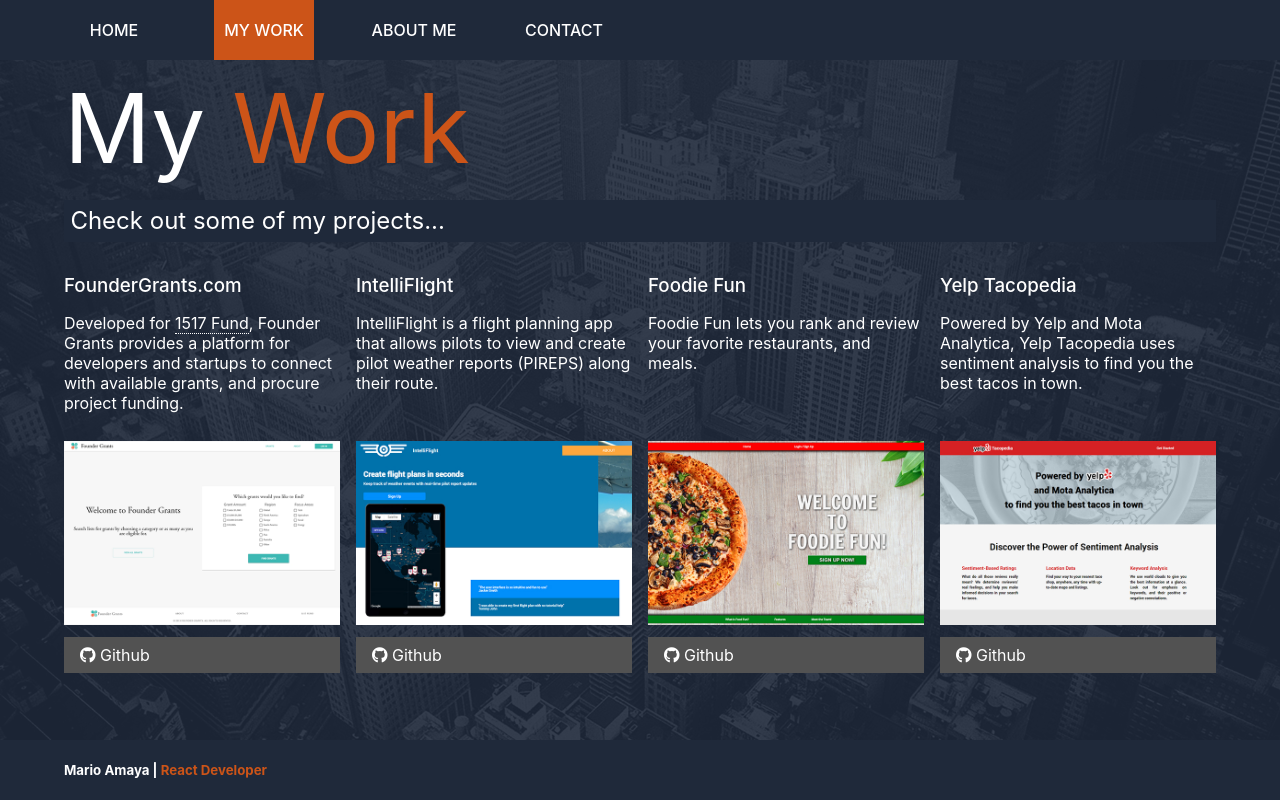
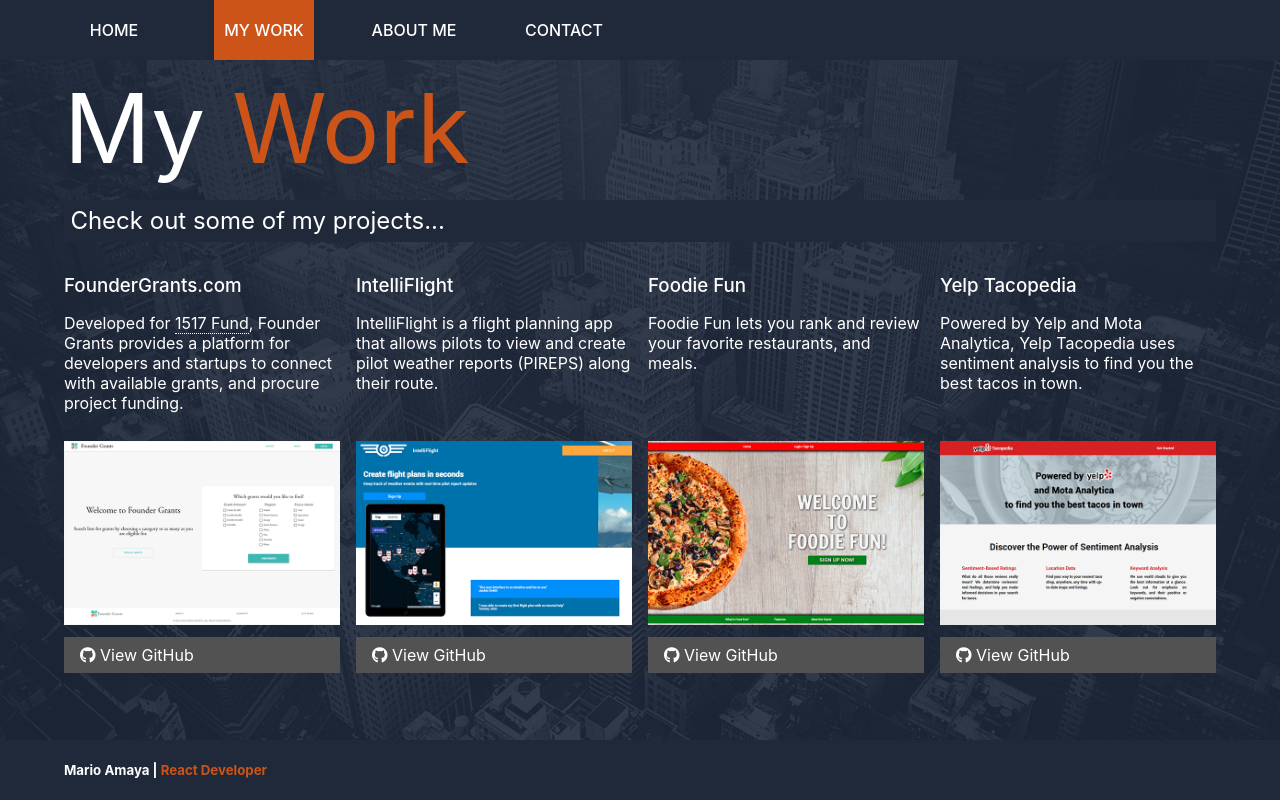
Before and after one commit to MAmaya1/portfolio-website-react, a React (Create React App) app: page /portfolio in a window 1280 px wide. Built offline with nearby package versions, Linux system fonts and the light colour scheme.

Commit message:
updated PortfolioPage

```diff
--- a/src/components/PortfolioPage.js
+++ b/src/components/PortfolioPage.js
@@ -128,25 +128,25 @@
                         <h3>FounderGrants.com</h3>
                         <p>Developed for <a href="https://www.1517fund.com/" target="_blank" rel="noopener noreferrer">1517 Fund</a>, Founder Grants provides a platform for developers and startups to connect with available grants, and procure project funding.</p>
                         <a href="https://www.foundergrants.com/" target="_blank" rel="noopener noreferrer"><img src={project1} alt="Founder Grants Screenshot"/></a>
-                        <Button href="https://github.com/Lambda-School-Labs/startup-grant-database-fe" target="_blank" rel="noopener noreferrer"><i className="fab fa-github"></i> Github</Button>
+                        <Button href="https://github.com/Lambda-School-Labs/startup-grant-database-fe" target="_blank" rel="noopener noreferrer"><i className="fab fa-github"></i> View GitHub</Button>
                     </PortfolioItem>
                     <PortfolioItem>
                         <h3>IntelliFlight</h3>
                         <p>IntelliFlight is a flight planning app that allows pilots to view and create pilot weather reports (PIREPS) along their route.</p>
                         <a href="https://www.intelliflight.app/" target="_blank" rel="noopener noreferrer"><img src={project2} alt="IntelliFlight Screenshot"/></a>
-                        <Button href="https://github.com/labs13-intelliflight" target="_blank" rel="noopener noreferrer"><i className="fab fa-github"></i> Github</Button>
+                        <Button href="https://github.com/labs13-intelliflight" target="_blank" rel="noopener noreferrer"><i className="fab fa-github"></i> View GitHub</Button>
                     </PortfolioItem>
                     <PortfolioItem>
                         <h3>Foodie Fun</h3>
                         <p>Foodie Fun lets you rank and review your favorite restaurants, and meals.</p>
                         <a href="https://elated-pasteur-bcba0d.netlify.com/" target="_blank" rel="noopener noreferrer"><img src={project3} alt="Foodie Fun Screenshot"/></a>
-                        <Button href="https://github.com/bw-foodie-fun/Frontend-Foodie-Fun" target="_blank" rel="noopener noreferrer"><i className="fab fa-github"></i> Github</Button>
+                        <Button href="https://github.com/bw-foodie-fun/Frontend-Foodie-Fun" target="_blank" rel="noopener noreferrer"><i className="fab fa-github"></i> View GitHub</Button>
                     </PortfolioItem>
                     <PortfolioItem>
                         <h3>Yelp Tacopedia</h3>
                         <p>Powered by Yelp and Mota Analytica, Yelp Tacopedia uses sentiment analysis to find you the best tacos in town.</p>
                         <a href="https://yelp-tacopedia.netlify.com/" target="_blank" rel="noopener noreferrer"><img src={project4} alt="Yelp Tacopedia Screenshot"/></a>
-                        <Button href="https://github.com/yelpfeelers/landing-pages" target="_blank" rel="noopener noreferrer"><i className="fab fa-github"></i> Github</Button>
+                        <Button href="https://github.com/yelpfeelers/landing-pages" target="_blank" rel="noopener noreferrer"><i className="fab fa-github"></i> View GitHub</Button>
                     </PortfolioItem>
                 </Projects>
             </PageWrapper>
```
